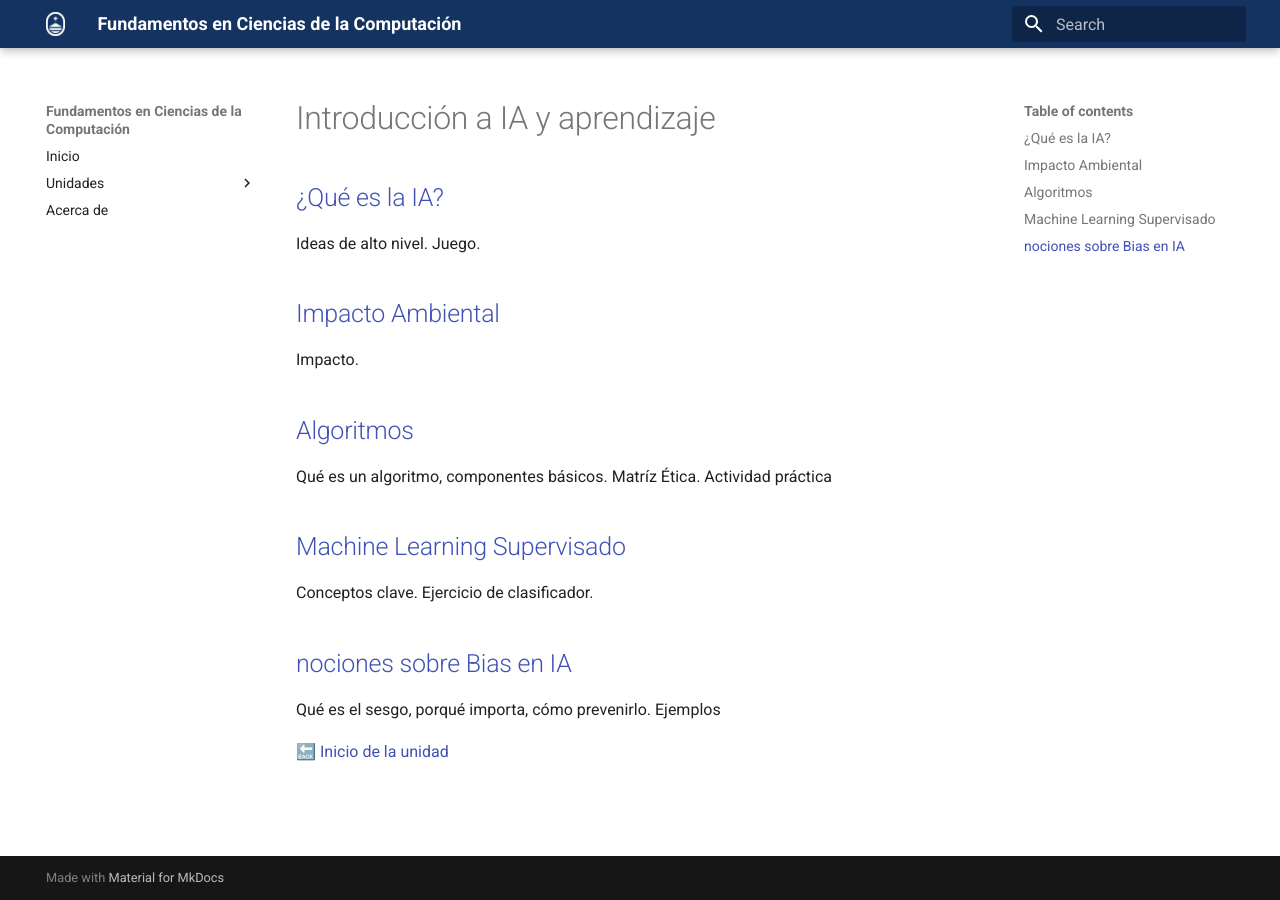
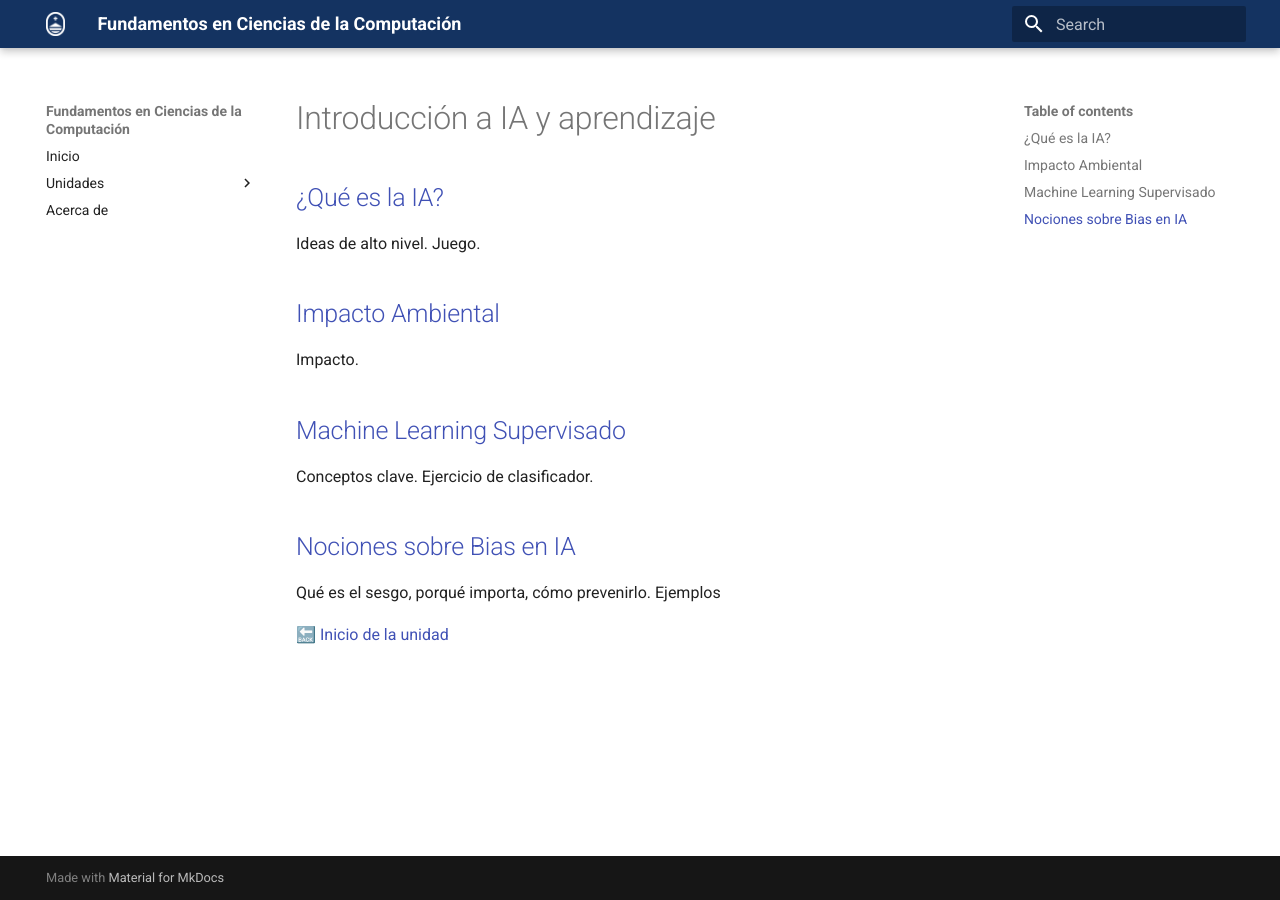
Before and after one commit to ucudal/Fundamentos_Ciencias_Computacion_Conceptos, an MkDocs documentation site: the page built from docs/unidad/5/ia/readme.md, in a window 1280 px wide. Built offline with MkDocs 1.6.1 and Material for MkDocs 9.7.7, drawn with Linux system fonts in a browser that asks for light colours.

Commit message:
Update readme.md

```diff
--- a/docs/unidad/5/ia/readme.md
+++ b/docs/unidad/5/ia/readme.md
@@ -8,15 +8,11 @@ Ideas de alto nivel. Juego.
 
 Impacto.
 
-## [Algoritmos](./3_algoritmos.md)
-
-Qué es un algoritmo, componentes básicos. Matríz Ética. Actividad práctica
-
 ## [Machine Learning Supervisado](./4_supervisado.md)
 
 Conceptos clave. Ejercicio de clasificador.
 
-## [nociones sobre Bias en IA](./5_bias.md)
+## [Nociones sobre Bias en IA](./5_bias.md)
 
 Qué es el sesgo, porqué importa, cómo prevenirlo. Ejemplos
 
```
